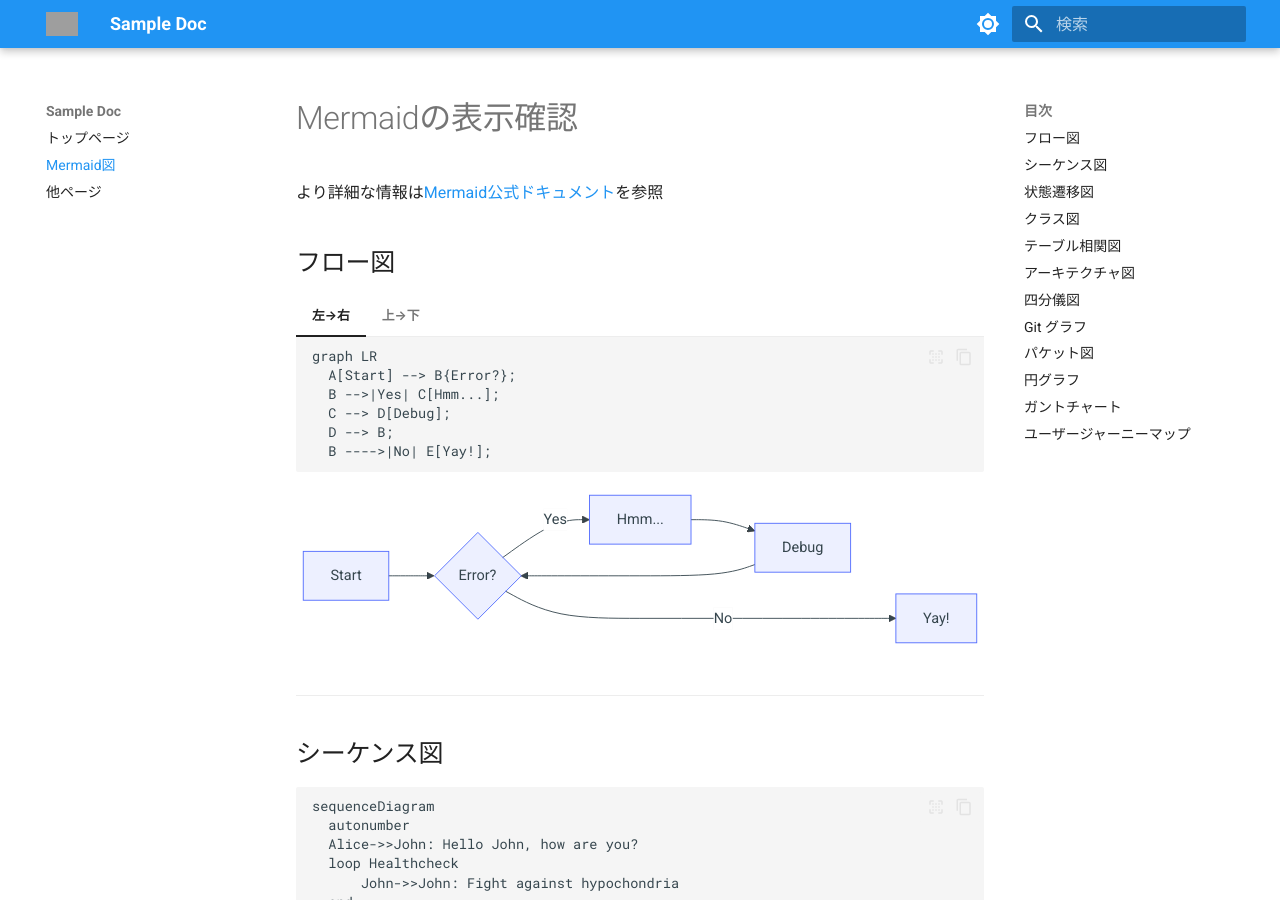
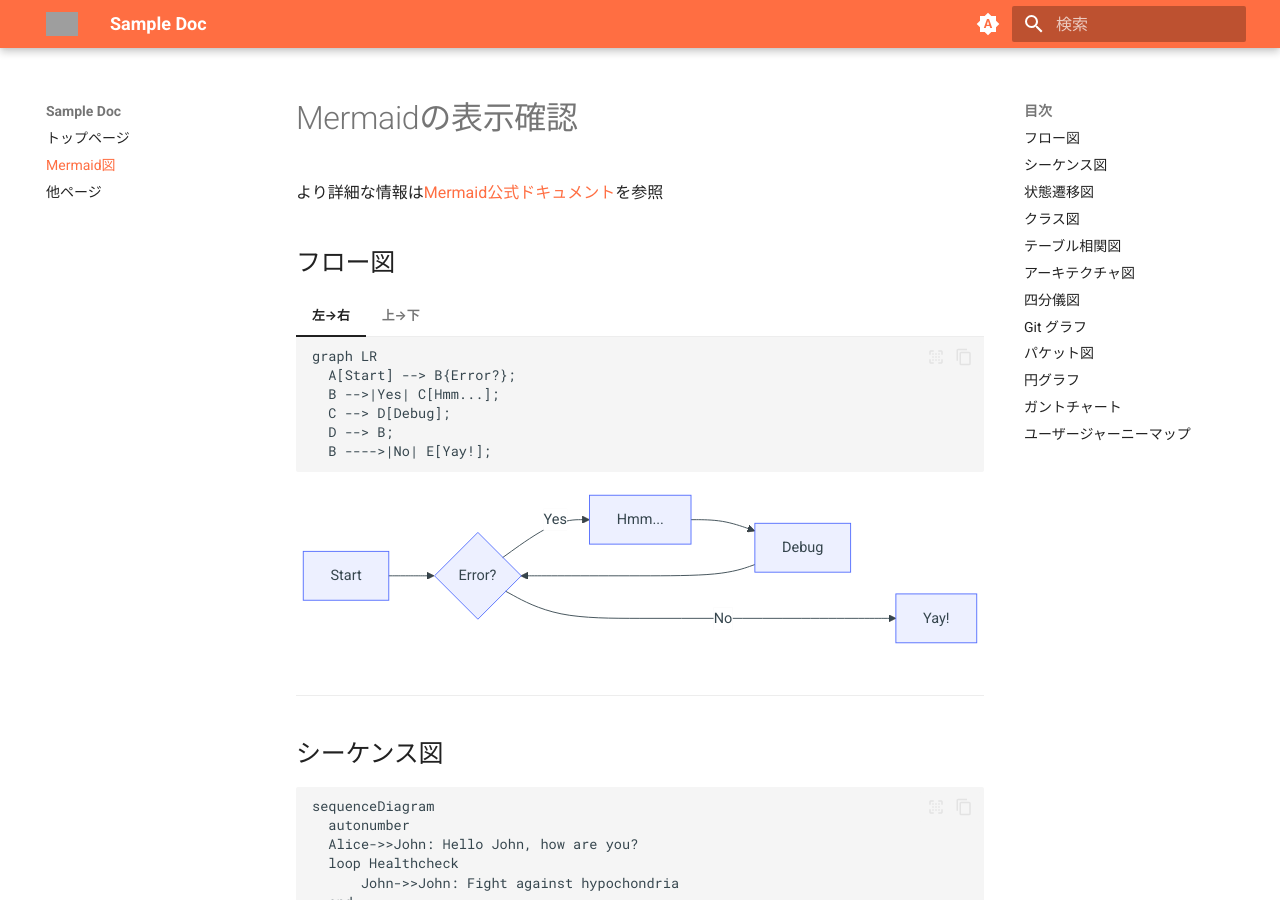
Before and after one commit to sugawarayss/mkdocs_sample, an MkDocs documentation site: the page built from docs/mermaid.md, in a window 1280 px wide and 900 px high. Built offline with MkDocs 1.6.1 and Material for MkDocs 9.7.7, drawn with Linux system fonts in a browser that asks for light colours; comment, search, counter and statistics services are not loaded; grey boxes are pictures that could not be loaded.

Commit message:
update: mkdocs.yml

```diff
--- a/mkdocs.yml
+++ b/mkdocs.yml
@@ -15,24 +15,35 @@ theme:
       alert: "material/alert"
     annotation: material/arrow-right-circle
   palette:
+    # 自動でダーク/ライトモード切り替え
+    - media: "(prefers-color-scheme)"
+      toggle:
+        icon: material/brightness-auto
+        name: Switch to light mode
+
+    # ライトモード
     - media: "(prefers-color-scheme: light)"
-      primary: blue
       scheme: default
+      primary: deep orange
+      accent: blue grey
       toggle:
         icon: material/brightness-7
         name: Switch to dark mode
 
-    # Palette toggle for dark mode
+    # ダークモード
     - media: "(prefers-color-scheme: dark)"
-      primary: blue grey
       scheme: slate
+      primary: teal
+      accent: lime
       toggle:
         icon: material/brightness-4
-        name: Switch to light mode
+        name: Switch to system preference
+
 nav:
   - トップページ: index.md
   - Mermaid図: mermaid.md
   - 他ページ: other.md
+
 plugins:
   - search
   - table-reader
```
